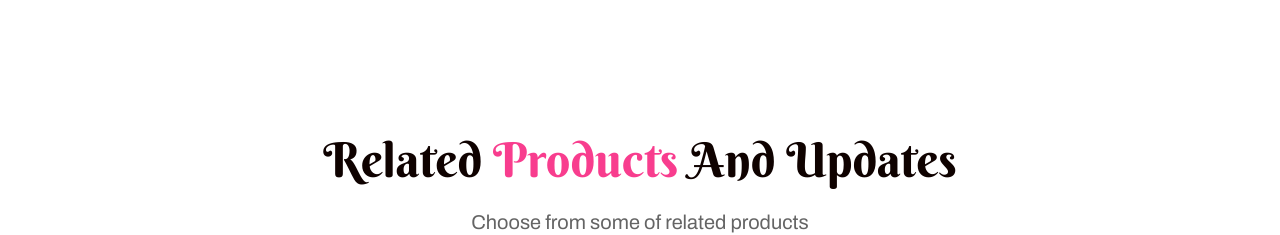
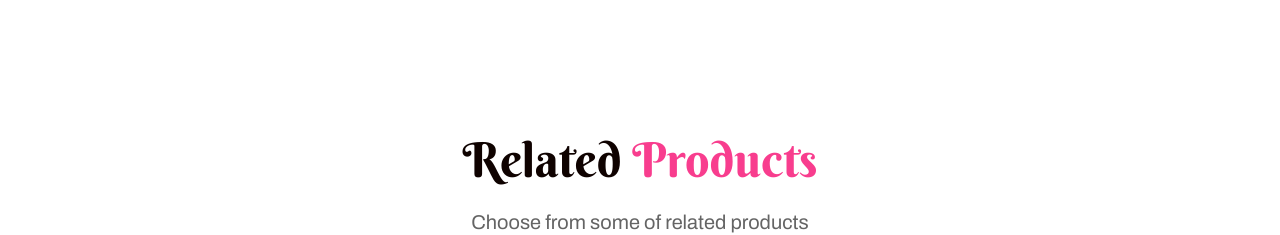
Before and after one commit to lifeonthecode/Ice-Tales, a React (Vite) app: page /shop/product-details in a window 1280 px wide. Shown: the part 1820-2055 px from the top of the page. Built offline with nearby package versions, Linux system fonts and the light colour scheme.

Commit message:
just some change

```diff
--- a/src/Components/ProductDetailsCard/ProductDetailsCard.jsx
+++ b/src/Components/ProductDetailsCard/ProductDetailsCard.jsx
@@ -191,7 +191,7 @@ const ProductDetailsCard = () => {
                 <div className='pt-[130px]'>
 
                     <div className="flex items-center justify-center gap-6 flex-col mb-16">
-                        <h3 className='text-5xl text-[#0f0200] font-berkshire-heading font-normal capitalize'>Related <span className='text-[#f83d8e]'>Products</span>  and updates</h3>
+                        <h3 className='text-5xl text-[#0f0200] font-berkshire-heading font-normal capitalize'>Related <span className='text-[#f83d8e]'>Products</span></h3>
                         <p className='text-xl text-[#646464] font-archivo font-normal'>Choose from some of related products</p>
                     </div>
 
```
